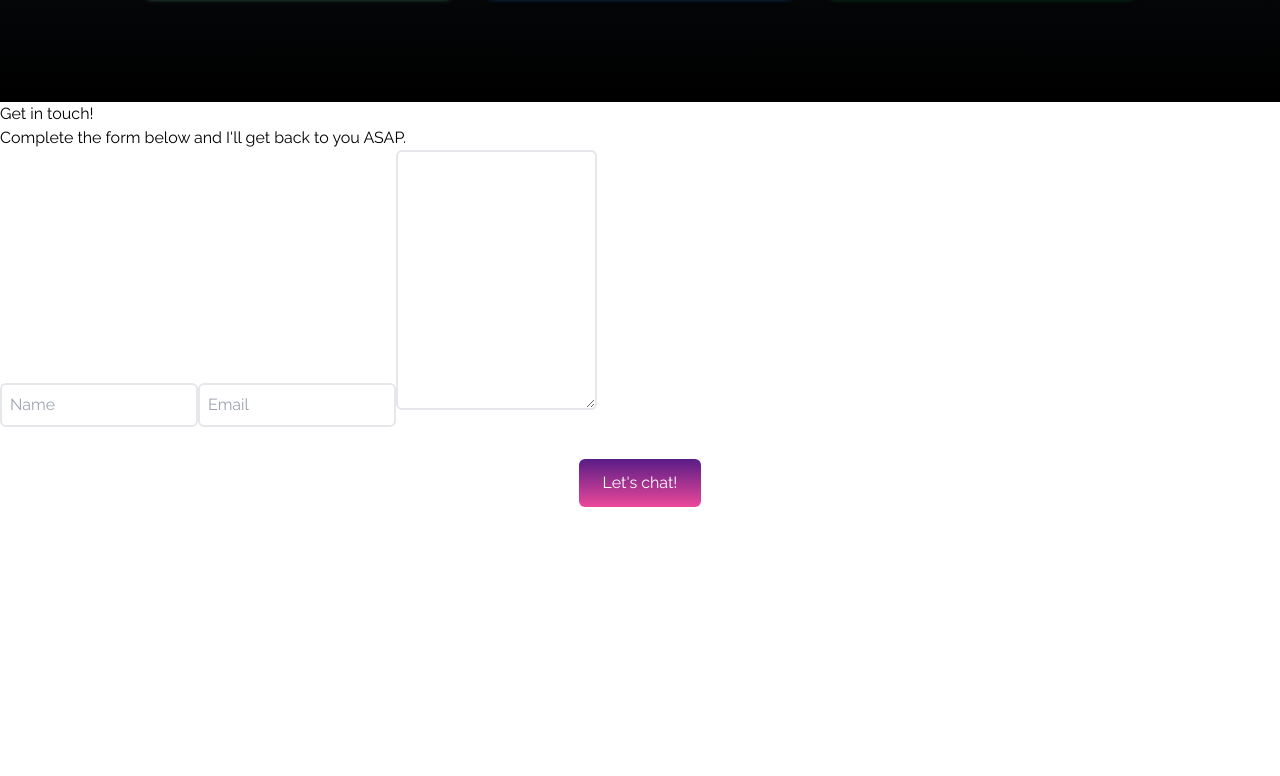
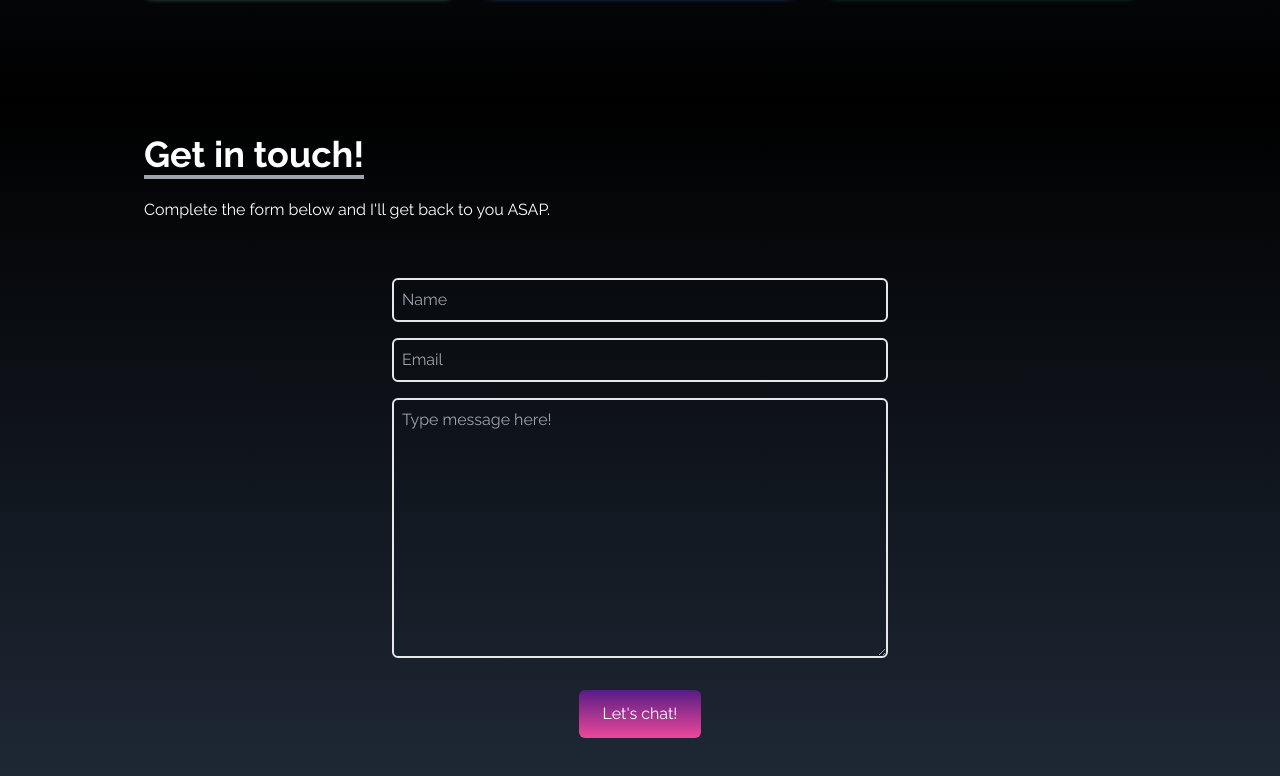
Before and after one commit to DeenaSmith/personal_portfolio_REACT, a React (Create React App) app: page / in a window 1280 px wide. Shown: the part 3098-3874 px from the top of the page. Before the commit the page ends 3637 px from the top, so only its background shows below. Built offline with nearby package versions, Linux system fonts and the light colour scheme.

Commit message:
contact form styled and functional via getform

```diff
--- a/package.json
+++ b/package.json
@@ -10,6 +10,7 @@
     "react-dom": "17.0.2",
     "react-icons": "^4.4.0",
     "react-scripts": "5.0.1",
+    "react-scroll": "^1.8.7",
     "web-vitals": "^2.1.4"
   },
   "scripts": {
--- a/src/components/Contact.jsx
+++ b/src/components/Contact.jsx
@@ -3,14 +3,15 @@
 
 const Contact = () => {
     return (
-        <div>
-            <div>
-                <div>
-                    <p>Get in touch!</p>
-                    <p>Complete the form below and I'll get back to you ASAP.</p>
+        <div name="contact" className="w-full f-screen bg-gradient-to-b from-black to-gray-800 p-4 text-white">
+            <div className="flex flex-col p-4 justify-center max-w-screen-lg mx-auto h-full">
+                <div className="pb-8">
+                    <p className="text-4xl font-bold inline border-b-4 border-gray-400">Get in touch!</p>
+                    <p className="py-6">Complete the form below and I'll get back to you ASAP.</p>
                 </div>
-                <div>
-                    <form action="">
+                <div className="flex justify-center items-center">
+                    <form action="https://getform.io/f/70c2ecfe-ec06-4088-af89-1df02b9e25ef"
+                            method="POST" className="flex flex-col w-full md:w-1/2">
                         <input
                             type="text"
                             name="name"
@@ -20,9 +21,10 @@
                             type="text"
                             name="email"
                             placeholder="Email"
-                            className="p-2 bg-transparent border-2 rounded-md text-white focus:outline-none" />
+                            className="my-4 p-2 bg-transparent border-2 rounded-md text-white focus:outline-none" />
                         <textarea
                             name="message"
+                            placeholder="Type message here!"
                             rows="10"
                             className="p-2 bg-transparent border-2 rounded-md text-white focus:outline-none" />
                         <button className="text-white bg-gradient-to-b from-purple-900 to-pink-500 px-6 py-3 my-8 mx-auto flex items-center rounded-md hover:scale-110 duration-300">Let's chat!</button>
```
Also changed, not shown: 1 other file (tests, documents, lock files or other folders).
